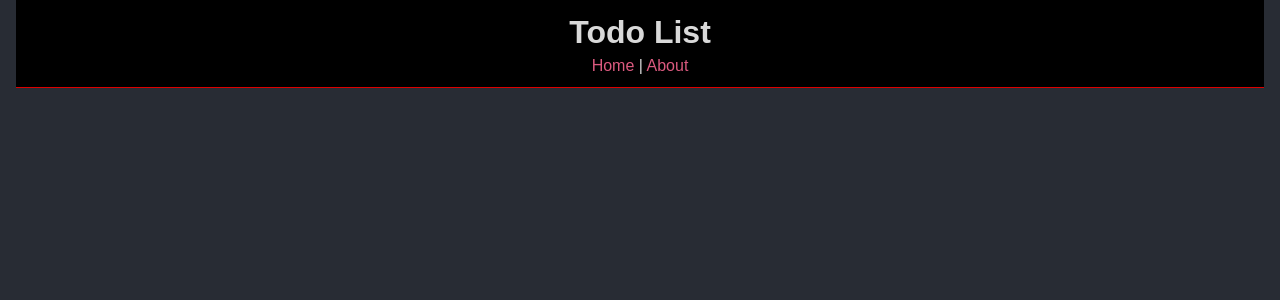
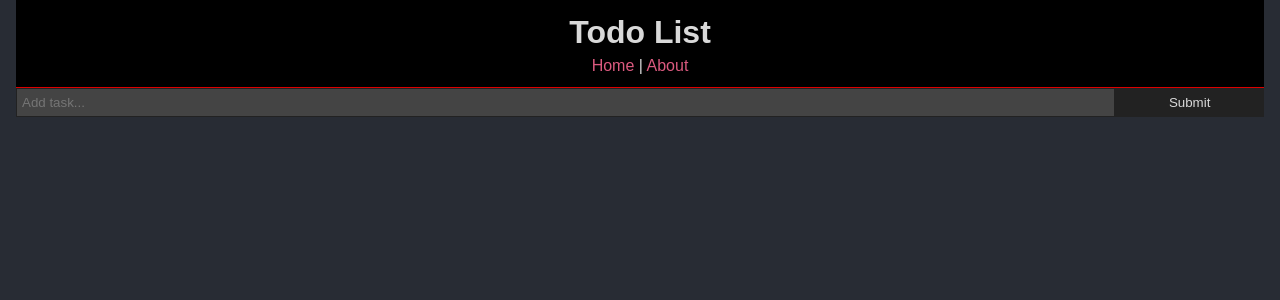
Before and after one commit to naruto4999/to-do-app, a React (Create React App) app: page / in a window 1280 px wide. Shown: the top 300 px of the page. Built offline with nearby package versions, Linux system fonts and the light colour scheme; no server answers.

Commit message:
App: Add the AddTodo component to the page

```diff
--- a/src/App.js
+++ b/src/App.js
@@ -5,7 +5,7 @@ import axios from "axios";
 
 import Header from "./layouts/Header";
 import Todos from "./components/Todos";
-// import AddTodo from "./components/AddTodo";
+import AddTodo from "./components/AddTodo";
 import About from "./pages/About";
 
 import "./App.css";
@@ -67,6 +67,8 @@ class App extends React.Component {
               path="/"
               render={(props) => (
                 <React.Fragment>
+                  <AddTodo addTodo={this.addTodo} />
+
                   <Todos
                     todos={this.state.todos}
                     markComplete={this.markComplete}
```
